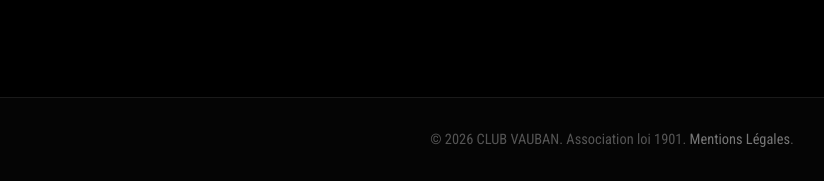
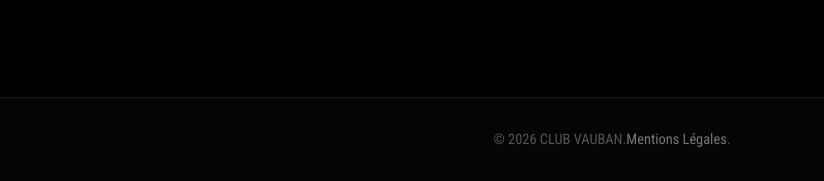
Before and after one commit to MarcRatayzyk/site-vbv3, a plain HTML site: page index.html in a window 1280 px wide. Shown: the part 5753-5934 px from the top of the page, without its empty margins (28-852 px from the left). Drawn offline with Linux system fonts and the light colour scheme.

```diff
--- a/index.html
+++ b/index.html
@@ -357,11 +357,12 @@ Le matériel est correct et diversifié."</p>
 
     <footer class="footer">
         <div class="container">
-            <p>&copy; 2026 CLUB VAUBAN. Association loi 1901. <a href="mentions-legales.html">Mentions Légales</a>.</p>
+            <p>&copy; 2026 CLUB VAUBAN.<a href="mentions-legales.html">Mentions Légales</a>.</p>
         </div>
     </footer>
 
     <script src="script.js"></script>
 </body>
 
+
 </html>
```
